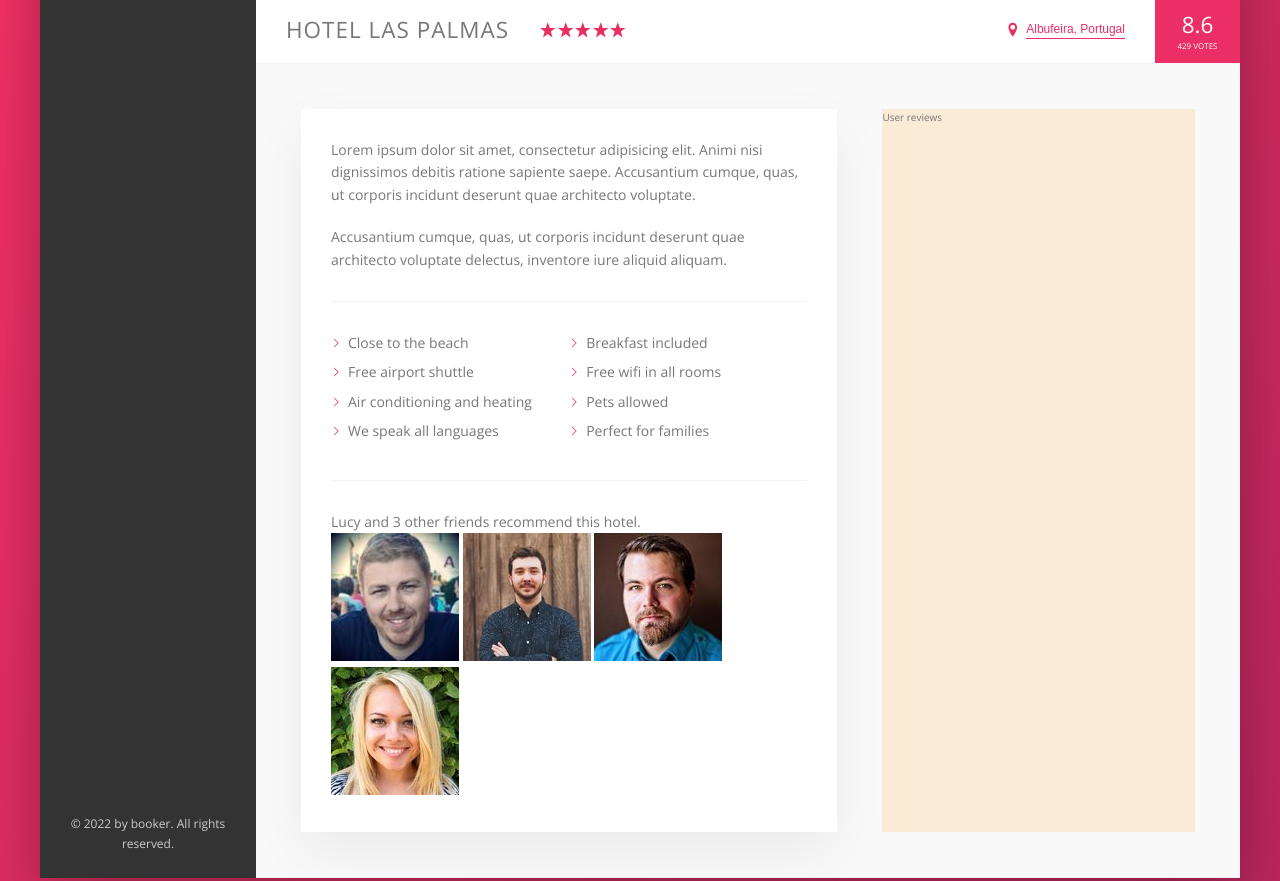
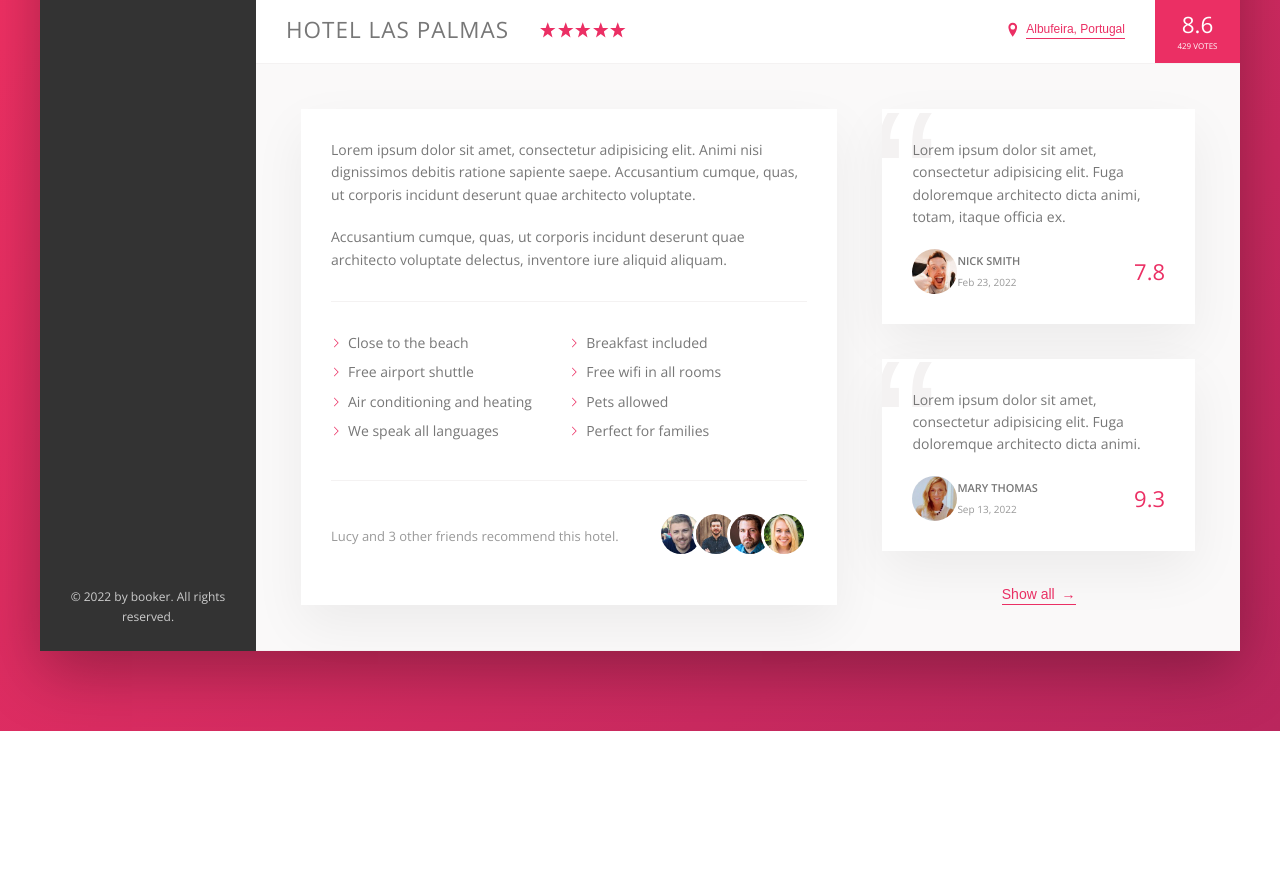
Before and after one commit to nickizen20/booker, a website: page index.html in a window 1280 px wide. Shown: the part 538-1419 px from the top of the page. After the commit the page ends 1269 px from the top, so only its background shows below. Drawn offline with nearby package versions, Linux system fonts and the light colour scheme.

Commit message:
styling user reviews section

```diff
--- a/index.html
+++ b/index.html
@@ -187,7 +187,36 @@
                     </div>
 
                     <div class="user-reviews">
-                        User reviews
+                        <figure class="review">
+                            <blockquote class="review__text">
+                                Lorem ipsum dolor sit amet, consectetur adipisicing elit. Fuga doloremque architecto
+                                dicta animi, totam, itaque officia ex.
+                            </blockquote>
+                            <figcaption class="review__user">
+                                <img src="img/user-1.jpg" alt="User 1" class="review__photo">
+                                <div class="review__user-box">
+                                    <p class="review__user-name">Nick Smith</p>
+                                    <p class="review__user-date">Feb 23, 2022</p>
+                                </div>
+                                <div class="review__rating">7.8</div>
+                            </figcaption>
+                        </figure>
+                        <figure class="review">
+                            <blockquote class="review__text">
+                                Lorem ipsum dolor sit amet, consectetur adipisicing elit. Fuga doloremque architecto
+                                dicta animi.
+                            </blockquote>
+                            <figcaption class="review__user">
+                                <img src="img/user-2.jpg" alt="User 2" class="review__photo">
+                                <div class="review__user-box">
+                                    <p class="review__user-name">Mary Thomas</p>
+                                    <p class="review__user-date">Sep 13, 2022</p>
+                                </div>
+                                <div class="review__rating">9.3</div>
+                            </figcaption>
+                        </figure>
+
+                        <button class="btn-inline">Show all <span>&rarr;</span></button>
                     </div>
                 </div>
             </main>
--- a/sass/_component.scss
+++ b/sass/_component.scss
@@ -273,8 +273,17 @@
     cursor: pointer;
     transition: all 0.2s;
 
+    & span {
+        margin-left: 3px;
+        transition: margin-left 0.2s;
+    }
+
     &:hover {
         color: var(--color-grey-dark-1);
+
+        span {
+            margin-left: 8px;
+        }
     }
 
     &:focus {
@@ -327,3 +336,91 @@
 
 //////////////////////////////////////
 /// Recommend
+.recommend {
+    font-size: 1.3rem;
+    color: var(--color-grey-dark-3);
+
+    display: flex;
+    align-items: center;
+
+    &__count {
+        margin-right: auto;
+    }
+
+    &__friends {
+    }
+
+    &__photo {
+        box-sizing: content-box;
+        height: 4rem;
+        width: 4rem;
+        border-radius: 50%;
+        border: 3px solid #fff;
+
+        &:not(:last-child) {
+            margin-right: -1.5rem;
+        }
+    }
+}
+
+//////////////////////////////////////
+/// Reviews
+.review {
+    background-color: #fff;
+    box-shadow: var(--shadow-light);
+    padding: 3rem;
+    margin-bottom: 3.5rem;
+    position: relative;
+    overflow: hidden;
+
+    &__text {
+        margin-bottom: 2rem;
+        z-index: 10;
+        position: relative;
+    }
+
+    &__user {
+        display: flex;
+        align-items: center;
+    }
+
+    &__photo {
+        height: 4.5rem;
+        width: 4.5rem;
+        border-radius: 50%;
+    }
+
+    &__user-box {
+        margin-right: auto;
+    }
+
+    &__user-name {
+        font-size: 1.1rem;
+        font-weight: 600;
+        text-transform: uppercase;
+        margin-bottom: 0.4rem;
+    }
+
+    &__user-date {
+        font-size: 1rem;
+        color: var(--color-grey-dark-3);
+    }
+
+    &__rating {
+        color: var(--color-primary);
+        font-size: 2.2rem;
+        font-weight: 300;
+    }
+
+    &::before {
+        content: '\201C';
+        position: absolute;
+        top: -2.75rem;
+        left: -1rem;
+        line-height: 1;
+        font-size: 20rem;
+        color: var(--color-grey-light-2);
+        font-family: sans-serif;
+        z-index: 1;
+    }
+}
--- a/sass/_layout.scss
+++ b/sass/_layout.scss
@@ -35,6 +35,7 @@
 }
 
 .detail {
+    font-size: 1.4rem;
     display: flex;
     padding: 4.5rem;
     background-color: var(--color-grey-light-1);
@@ -42,7 +43,6 @@
 }
 
 .description {
-    font-size: 1.4rem;
     background-color: #fff;
     box-shadow: var(--shadow-light);
     flex: 0 0 60%;
@@ -51,6 +51,9 @@
 }
 
 .user-reviews {
-    background-color: antiquewhite;
     flex: 1;
+
+    display: flex;
+    flex-direction: column;
+    align-items: center;
 }
```
Also changed, not shown: css/style.css.
